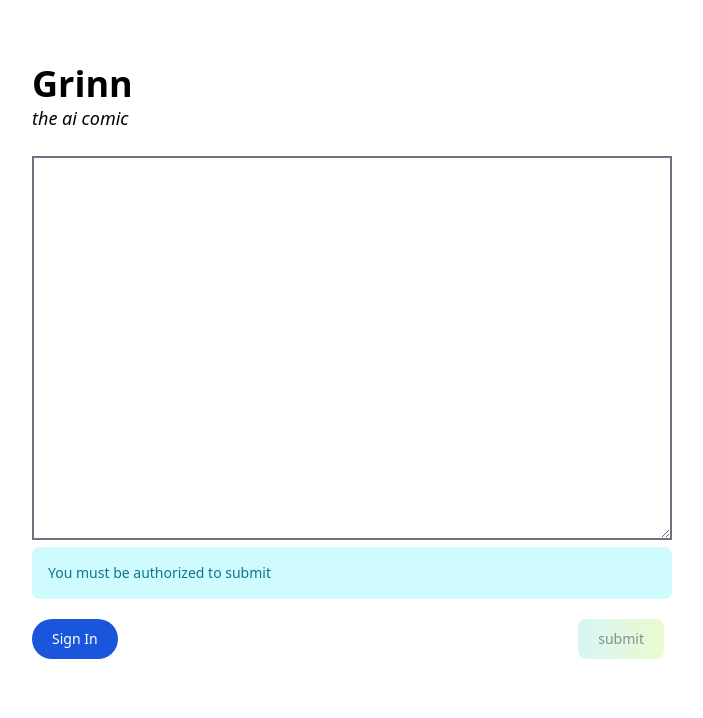
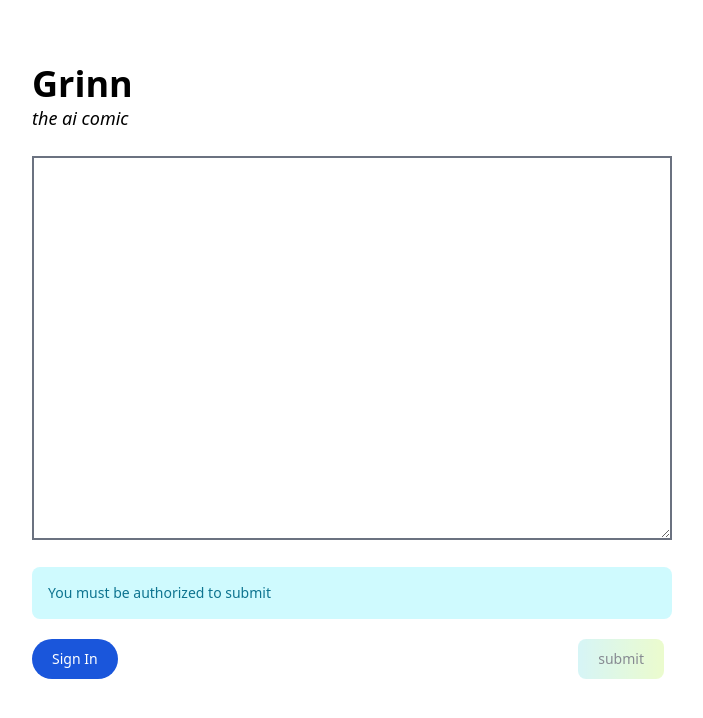
Before and after one commit to rprend/grinn, a Next.js app: page / in a window 1280 px wide. Shown: the top 718 px of the page, without its empty margins (288-991 px from the left). Built offline with nearby package versions, Linux system fonts and the light colour scheme; no server answers.

Commit message:
add a margin

```diff
--- a/pages/index.tsx
+++ b/pages/index.tsx
@@ -45,6 +45,7 @@ export default function Home() {
           <h1 className="pt-16 text-4xl font-bold">Grinn</h1>
           <h3 className="text-lg font-medium italic pb-6">the ai comic</h3>
           <div><textarea onChange={updatePrompt} className="p-5 w-full h-96 border-2 border-blue" /></div>
+          <div className="mt-5">
             {!session &&
             <>
             <Alert color="info" className='mb-5'>You must be authorized to submit</Alert>
@@ -64,6 +65,7 @@ export default function Home() {
             </div>
             </>
             }
+          </div>
           {joke && <div>{joke}</div>}
         </div>
       </main>
```
Lines whose indentation alone changed are shown as unchanged.
